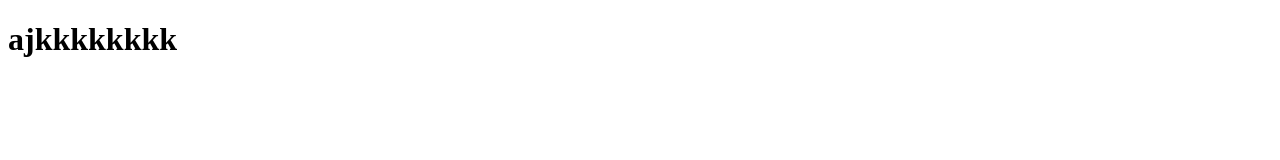
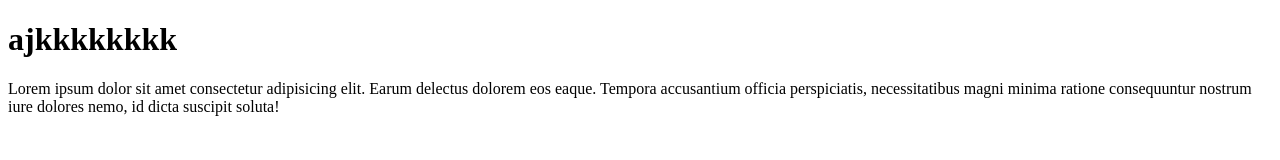
Before and after one commit to Sifathossensuvo/my-first-website, a plain HTML site: page index.html in a window 1280 px wide. Drawn offline with Linux system fonts and the light colour scheme.

Commit message:
added the new

```diff
--- a/index.html
+++ b/index.html
@@ -7,5 +7,6 @@
 </head>
 <body>
     <h1>ajkkkkkkkk</h1>
+    <p>Lorem ipsum dolor sit amet consectetur adipisicing elit. Earum delectus dolorem eos eaque. Tempora accusantium officia perspiciatis, necessitatibus magni minima ratione consequuntur nostrum iure dolores nemo, id dicta suscipit soluta!</p>
 </body>
 </html>
```
